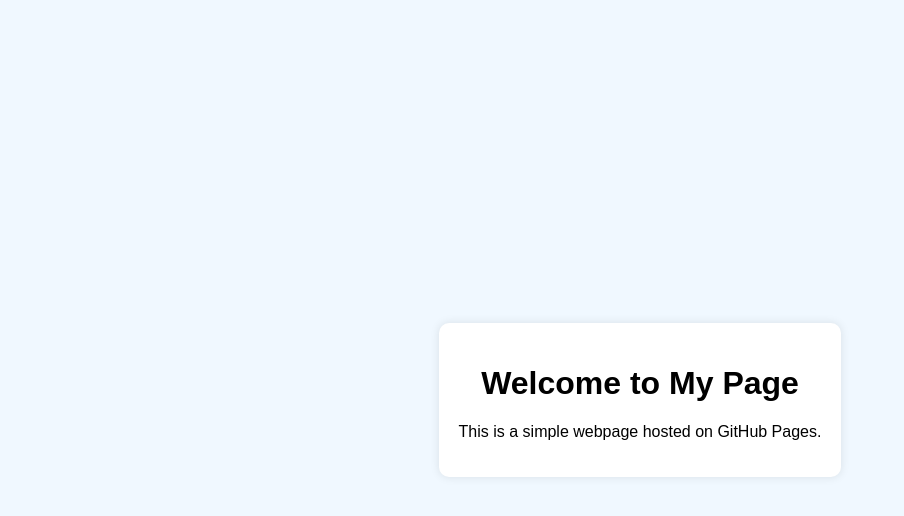
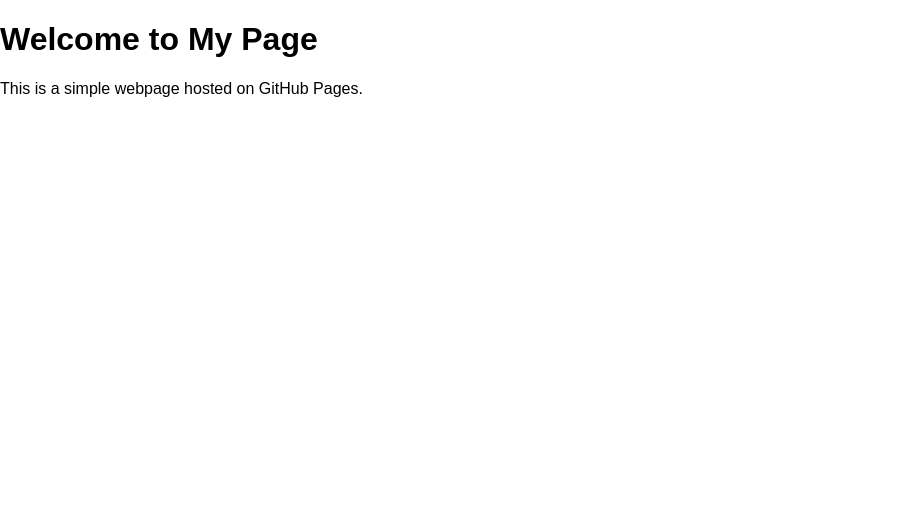
Before and after one commit to Cartoon34/My-First-Site-, a plain HTML site: page index.html in a window 1280 px wide. Shown: the whole page, without its empty margins (0-904 px from the left). Drawn offline with Linux system fonts and the light colour scheme.

Commit message:
Update index.html

```diff
--- a/index.html
+++ b/index.html
@@ -5,24 +5,31 @@
   <meta name="viewport" content="width=device-width, initial-scale=1.0">
   <title>My  Page</title>
   <style>
-    body {
-  font-family: Arial, sans-serif;
-  background-color: #f0f8ff;
-  margin: 0;
-  padding: 0;
-  display: flex;
-  justify-content: center;
-  align-items: center;
-  height: 100vh;
-}
+body { font-family: Arial, sans-serif; margin: 0; padding: 0; background-color: #fff; color: #000; }
 
-.container {
-  text-align: center;
-  padding: 20px;
-  background-color: white;
-  border-radius: 10px;
-  box-shadow: 0 0 10px rgba(0, 0, 0, 0.1);
-}
+header { background-color: red; color: white; padding: 20px; text-align: center; }
+
+nav ul { list-style-type: none; margin: 0; padding: 0; display: flex; justify-content: center; background-color: darkred; }
+
+nav ul li { margin: 0 15px; }
+
+nav ul li a { color: white; text-decoration: none; font-weight: bold; }
+
+main { padding: 20px; }
+
+section { margin-bottom: 40px; }
+
+form { display: flex; flex-direction: column; max-width: 400px; margin-top: 10px; }
+
+form label, form input, form textarea, form button { margin-bottom: 10px; }
+
+form input, form textarea { padding: 10px; border: 1px solid #ccc; border-radius: 5px; }
+
+form button { background-color: red; color: white; border: none; padding: 10px; cursor: pointer; border-radius: 5px; }
+
+form button:hover { background-color: darkred; }
+
+footer { background-color: red; color: white; text-align: center; padding: 10px; position: relative; bottom: 0; width: 100%; }
  </style>
 </head>
 <body>
```
